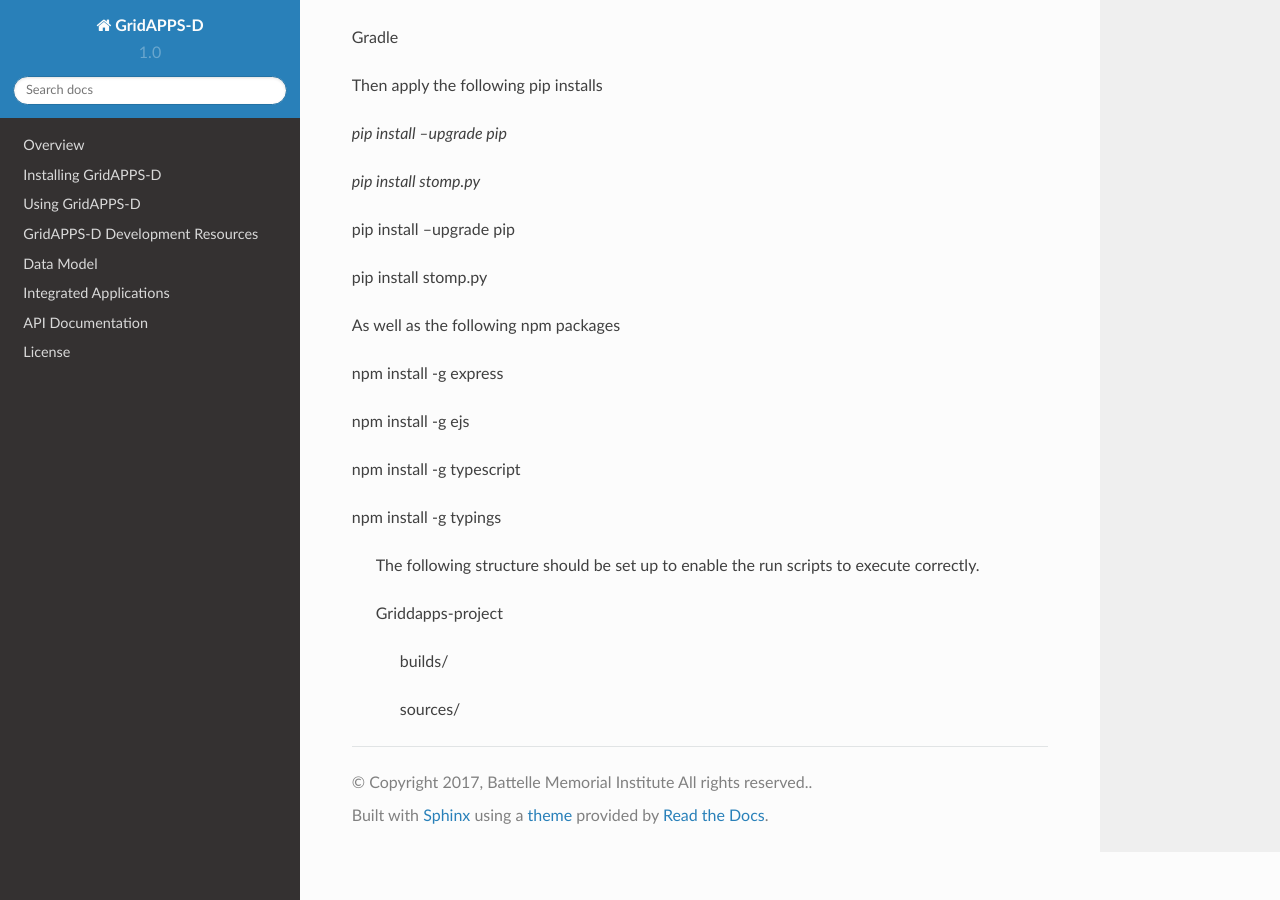
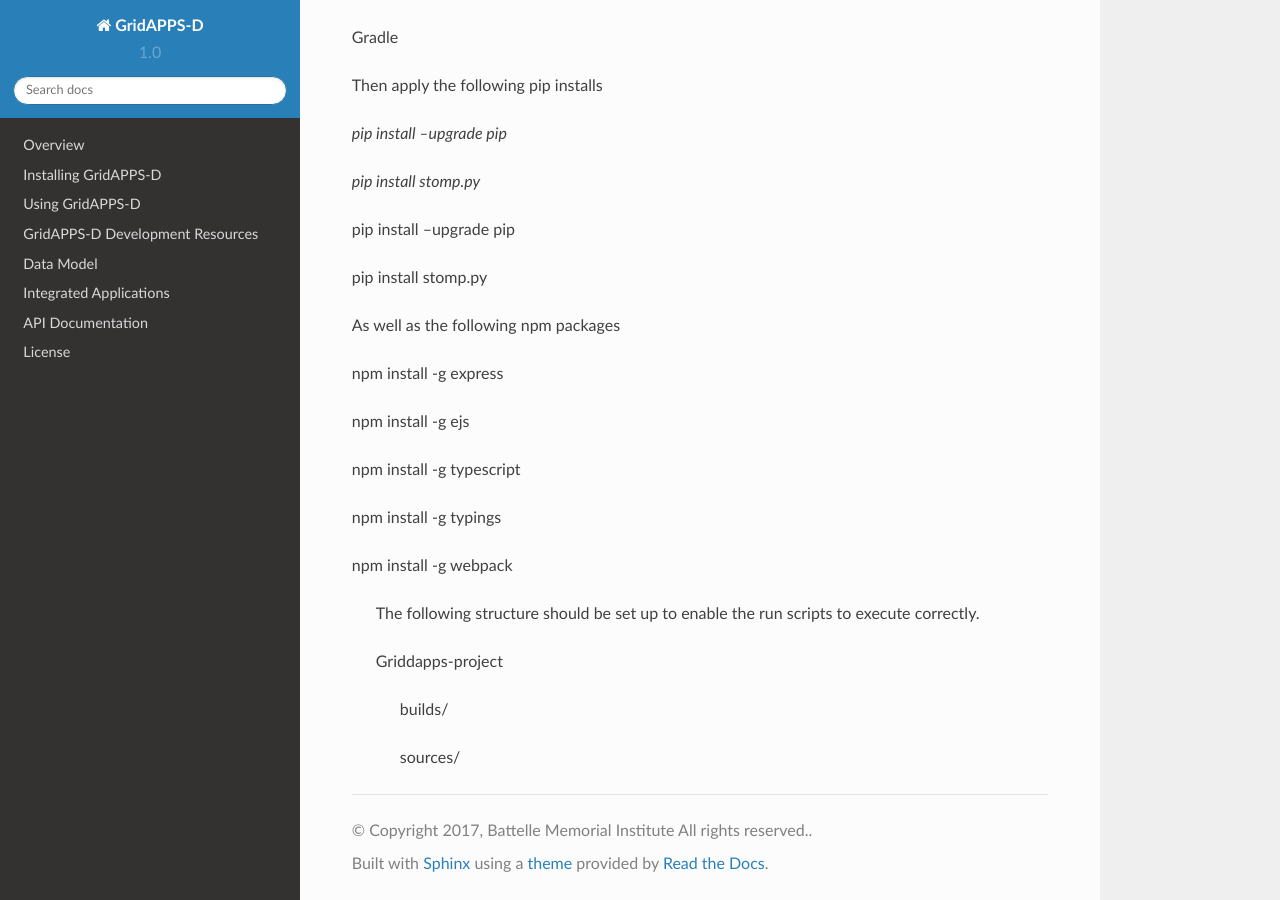
Before and after one commit to GRIDAPPSD/GOSS-GridAPPS-D, a Sphinx documentation site: the page built from docs/source/installing_gridappsd/prereq.rst, in a window 1280 px wide and 900 px high, scrolled down 841 px. Built offline with Sphinx 7.4.7 and the Read the Docs theme 2.0.0, drawn with Linux system fonts in a browser that asks for light colours; pages that are not in the unit, such as notebooks, are missing from menus.

Commit message:
Update prereq.rst

```diff
--- a/docs/source/installing_gridappsd/prereq.rst
+++ b/docs/source/installing_gridappsd/prereq.rst
@@ -35,6 +35,7 @@ As well as the following npm packages
 - npm install -g ejs
 - npm install -g typescript
 - npm install -g typings
+- npm install -g webpack
 
  The following structure should be set up to enable the run scripts to execute correctly.
 
```
